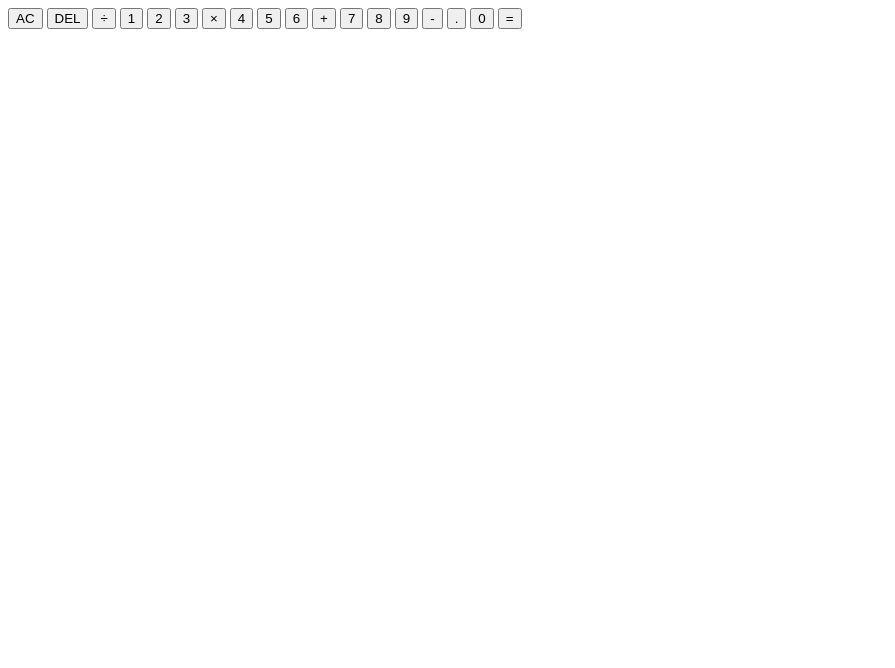
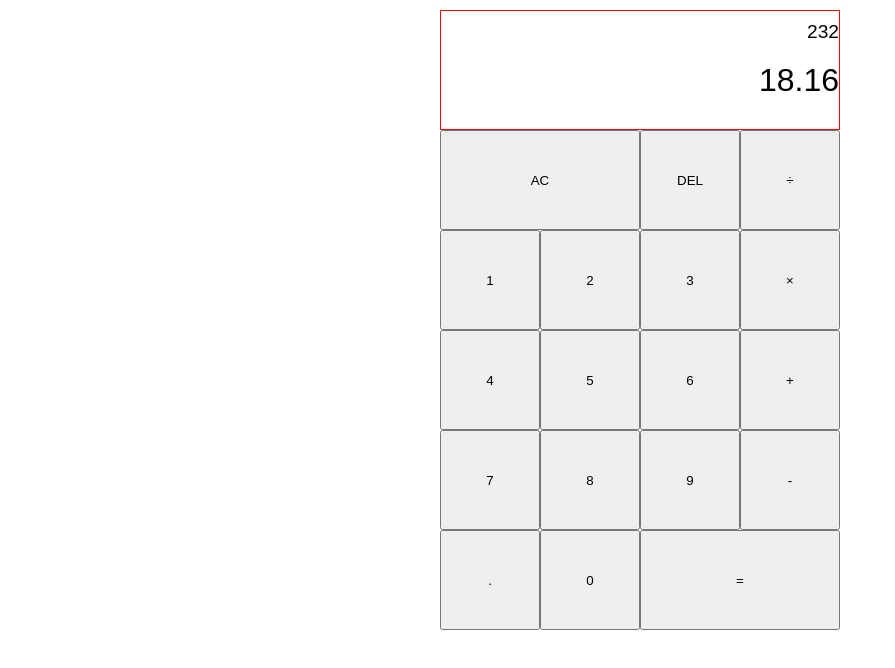
Before and after one commit to Amir-Tarig/calculator-js, a plain HTML site: page index.html in a window 1280 px wide. Shown: the whole page, without its empty margins (0-895 px from the left). Drawn offline with Linux system fonts and the light colour scheme.

Commit message:
calculatore

```diff
--- a/index.html
+++ b/index.html
@@ -4,28 +4,36 @@
     <meta charset="UTF-8">
     <meta http-equiv="X-UA-Compatible" content="IE=edge">
     <meta name="viewport" content="width=device-width, initial-scale=1.0">
+    <link rel="stylesheet" href="style.css">
     <title>CALCULATOR</title>
 </head>
 <body>
     <div class="calc">
-        <button class="span">AC</button>
-        <button>DEL</button>
-        <button>&#247;</button>
-        <button>1</button>
-        <button>2</button>
-        <button>3</button>
-        <button>&#215;</button>
-        <button>4</button>
-        <button>5</button>
-        <button>6</button>
-        <button>+</button>
-        <button>7</button>
-        <button>8</button>
-        <button>9</button>
-        <button>-</button>
-        <button>.</button>
-        <button>0</button>
-        <button class="span">=</button>
+
+        <div class="output-screen">
+            <div class="previous">232</div>
+            <div class="current">18.16</div>
+            <div></div>
+        </div>
+
+        <button class="span clear">AC</button>
+        <button class="delete">DEL</button>
+        <button class="operation">&#247;</button>
+        <button class="num">1</button>
+        <button class="num">2</button>
+        <button class="num">3</button>
+        <button class="operation">&#215;</button>
+        <button class="num">4</button>
+        <button class="num">5</button>
+        <button class="num">6</button>
+        <button class="operation">+</button>
+        <button class="num">7</button>
+        <button class="num">8</button>
+        <button class="num">9</button>
+        <button class="operation">-</button>
+        <button class="num">.</button>
+        <button class="num">0</button>
+        <button class="span equals">=</button>
     </div>
 
     <script src="app.js"></script>
--- a/style.css
+++ b/style.css
@@ -0,0 +1,39 @@
+* , *::before, *::after  {
+    box-sizing: border-box;
+    margin: 0;
+    padding: 0;
+    font-family: sans-serif;
+}
+
+.calc {
+    display: grid;
+    justify-content: center;
+    align-content: center;
+    min-height: 80vh;
+    grid-template-columns: repeat(4, 100px);
+    grid-template-rows: minmax(120px, auto)  repeat(5, 100px);
+}
+
+.calc .span {
+    grid-column: span 2;
+}
+
+.output-screen {
+    grid-column: 1 / 5;
+    border: 1px solid red;
+    display: flex;
+    /* padding: 10px; */
+    align-items: flex-end;
+    flex-direction: column;
+    justify-content: space-around;
+    word-wrap: break-word;
+    word-break: break-all;
+}
+
+.current {
+    font-size: 2rem;
+}
+
+.previous {
+    font-size: 1.2rem;
+}
```
